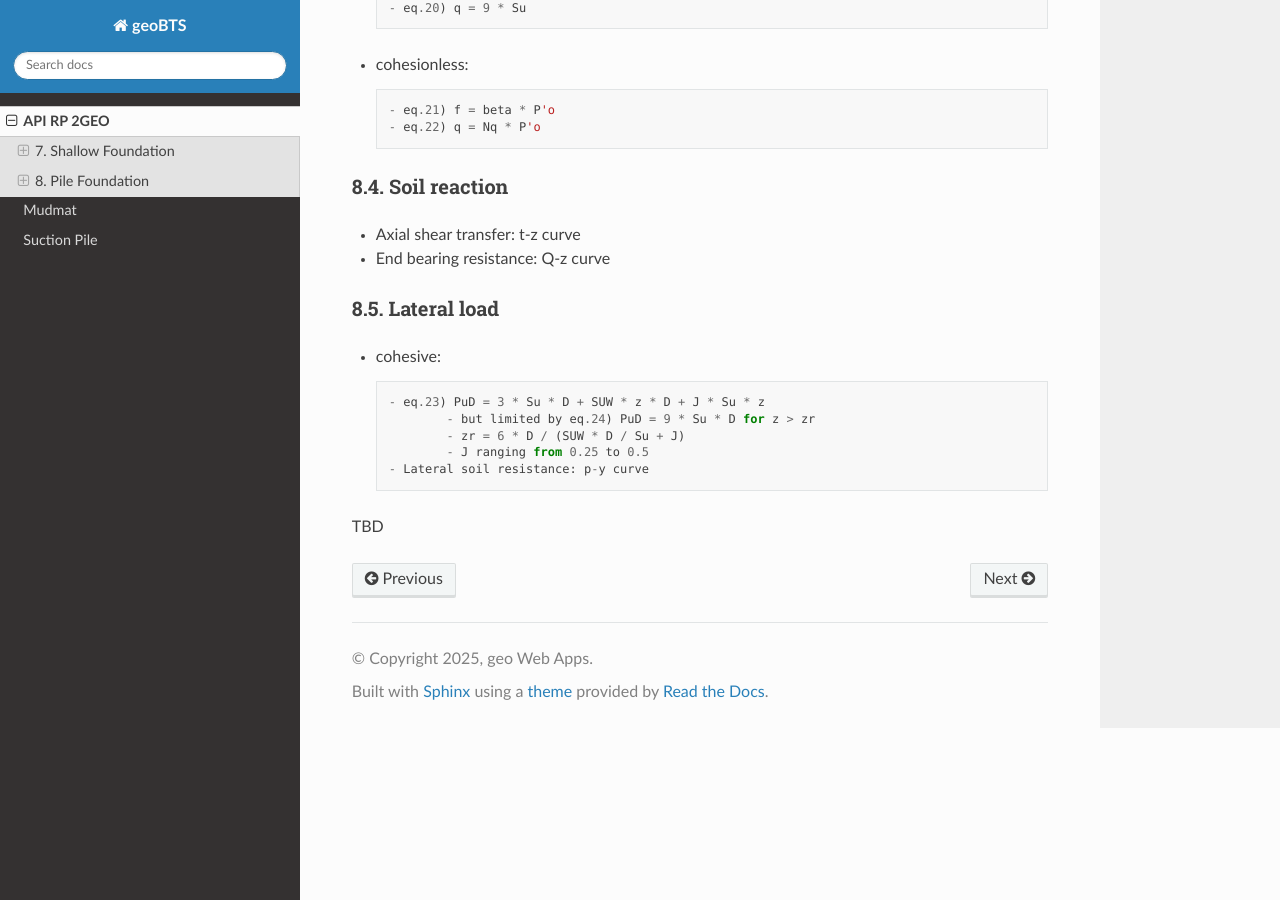
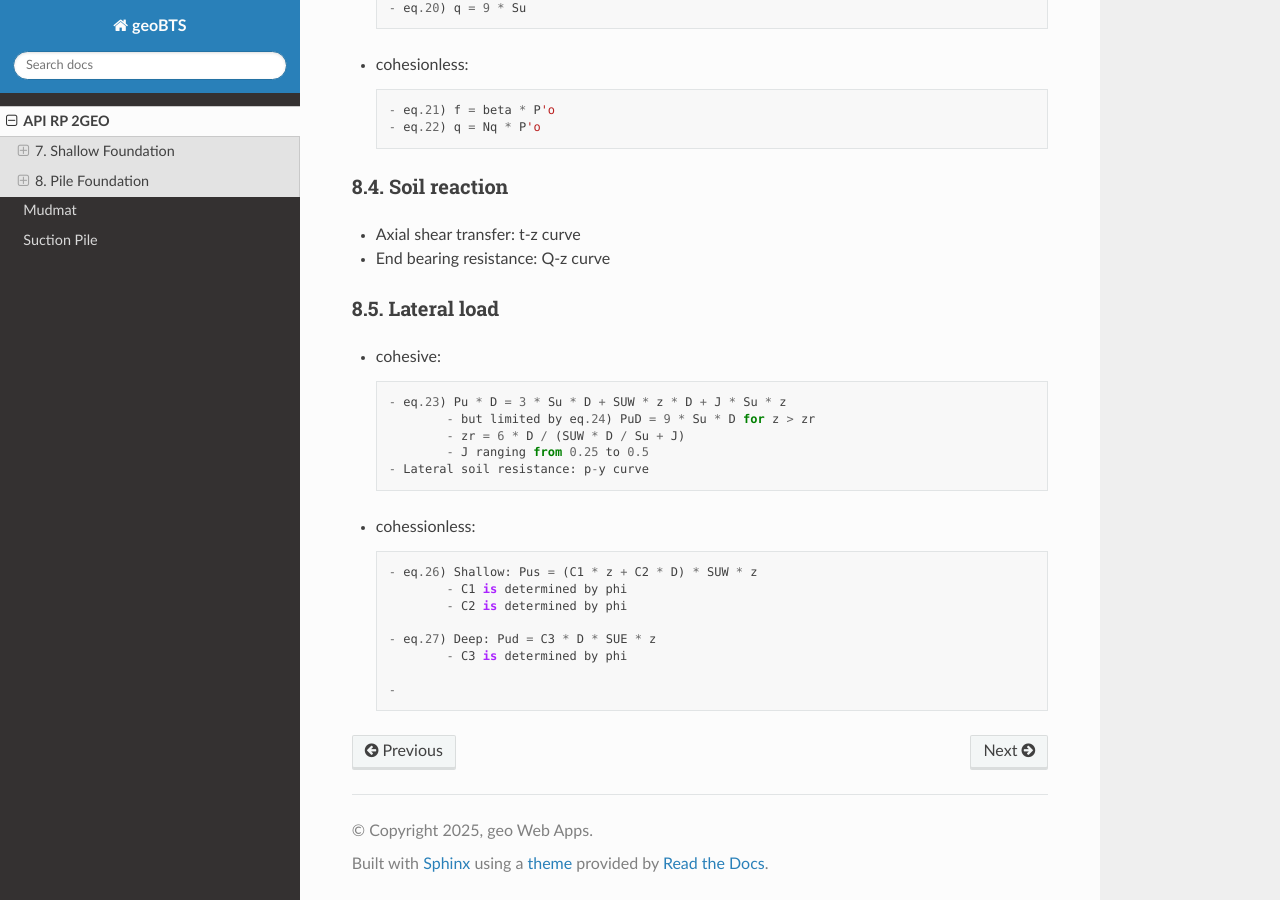
Before and after one commit to jungsohn/geoBTS, a Sphinx documentation site: the page built from docs/source/API_2GEO.rst, in a window 1280 px wide and 900 px high, scrolled down 2363 px. Built offline with Sphinx 7.4.7 and the Read the Docs theme 3.1.0, drawn with Linux system fonts in a browser that asks for light colours.

Commit message:
Update API_2GEO.rst

```diff
--- a/docs/source/API_2GEO.rst
+++ b/docs/source/API_2GEO.rst
@@ -137,10 +137,19 @@ A.7.12 Skirts
 
 - cohesive::
 
-        - eq.23) PuD = 3 * Su * D + SUW * z * D + J * Su * z
+        - eq.23) Pu * D = 3 * Su * D + SUW * z * D + J * Su * z
                 - but limited by eq.24) PuD = 9 * Su * D for z > zr
                 - zr = 6 * D / (SUW * D / Su + J)
                 - J ranging from 0.25 to 0.5
         - Lateral soil resistance: p-y curve
 
-TBD
+- cohessionless::
+
+        - eq.26) Shallow: Pus = (C1 * z + C2 * D) * SUW * z
+                - C1 is determined by phi
+                - C2 is determined by phi
+
+        - eq.27) Deep: Pud = C3 * D * SUE * z
+                - C3 is determined by phi
+
+        -
```
